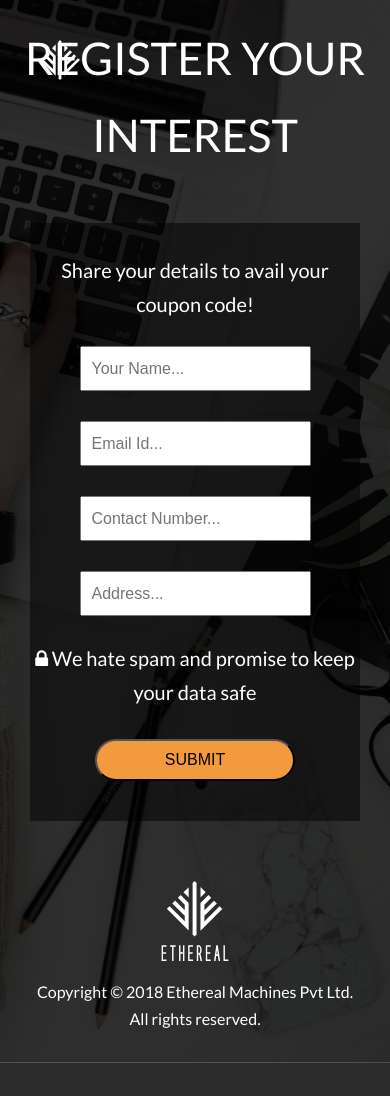
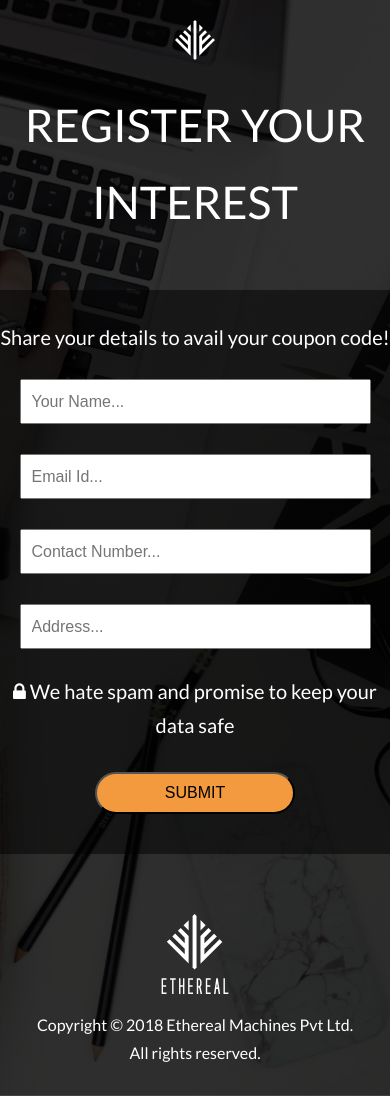
Before and after one commit to Ethereal-Machines/ces2018, a Flask app: page / in a window 390 px wide. Before the commit the page ends 1063 px from the top, so only its background shows below. Run offline with Flask 2, Linux system fonts and the light colour scheme; some libraries are stand-ins or nearby versions.

Commit message:
Add code for Captcha box and add media queries for different screen resolutions

```diff
--- a/static/css/app.css
+++ b/static/css/app.css
@@ -39,15 +39,29 @@
 }
 
 .header__logo-container {
-  position: absolute;
-  top: 4rem;
-  left: 4rem;
+  text-align: center;
+  padding: 2rem 0;
+}
+
+@media screen and (min-width: 768px) {
+  .header__logo-container {
+    position: absolute;
+    top: 4rem;
+    left: 4rem;
+    padding: 0;
+  }
 }
 
 .heading-primary {
   text-align: center;
-  padding: 2rem 0;
+  padding: 0 0 2rem;
   backface-visibility: hidden;
+}
+
+@media screen and (min-width: 768px) {
+  .heading-primary {
+    padding: 2rem 0;
+  }
 }
 
 .heading-primary--main {
@@ -65,6 +79,12 @@
   display: block;
   font-size: 2rem;
   font-weight: 700;
+}
+
+@media screen and (max-width:400px) {
+  .form-container {
+    padding: 0;
+  }
 }
 
 .user-form {
@@ -91,7 +111,7 @@
 
 .user-details input {
   max-width: 50rem;
-  width: 70%;
+  width: 90%;
   height: 4.5rem;
   padding: 1rem 1rem;
   margin: 1.5rem auto;
@@ -179,3 +199,11 @@
 ::selection {
   background: rgba(255, 166, 0, 0.5);
 }
+
+/* Styles for captcha code */
+.g-recaptcha {
+  display: flex;
+  flex-direction: row;
+  justify-content: center;
+  padding: 2rem 0;
+}
```
